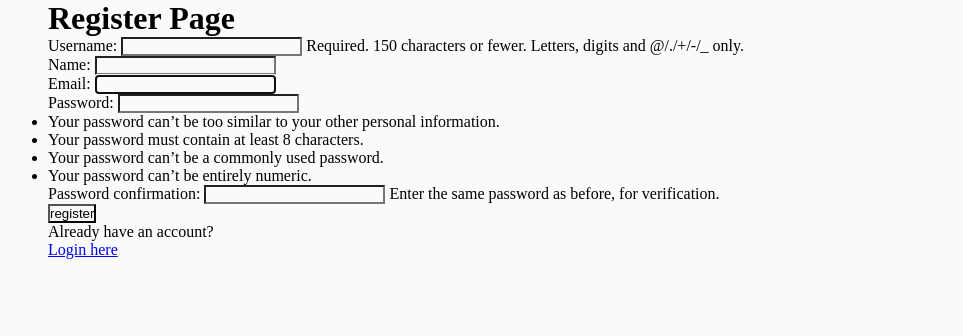
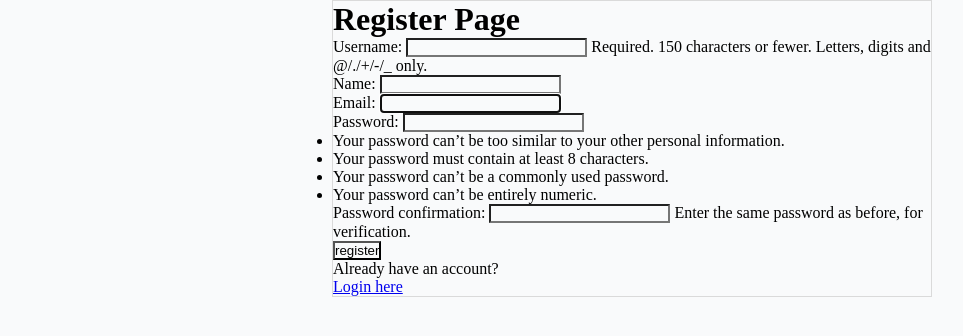
Before and after one commit to TimOsahenru/event-registration, a Django app: page /register/ in a window 1280 px wide. Shown: the part 75-411 px from the top of the page, without its empty margins (8-971 px from the left). Run offline with Django 4.2, Linux system fonts and the light colour scheme.

Commit message:
styling for pagination login form

```diff
--- a/app/views.py
+++ b/app/views.py
@@ -59,6 +59,7 @@ def home_page(request):
 		page = paginator.num_pages
 		users = paginator.page(page)
 
+	pages = list(range(1, (paginator.num_pages + 1)))
 	users = users[0:20]
 	events = Event.objects.all()
 	context = {'users': users, 'events': events, 'count': count, 'paginator': paginator}
--- a/requirements.txt
+++ b/requirements.txt
@@ -1,5 +1,6 @@
 asgiref==3.6.0
 Django==4.1.4
 django-environ==0.9.0
+django-resized==1.0.2
 Pillow==9.4.0
 sqlparse==0.4.3
--- a/static/css/main.css
+++ b/static/css/main.css
@@ -122,3 +122,16 @@ nav a{
     object-fit: cover;
     border-radius: 50%;
 }
+
+
+.paginator--wrapper{
+	disply: flex;
+	flex-wrapper: wrap;
+}
+
+
+.login-register--container{
+	max-width: 600px;
+	margin: 0 auto;
+	border: 1px solid rgb(218, 218, 218);
+}
--- a/templates/home.html
+++ b/templates/home.html
@@ -33,9 +33,9 @@
 </a>
 {% endfor %}
 </div>
-<div>
-{% for page in paginator.num_pages %}
-<p>test</p>
+<div class="section paginator--wrapper">
+{% for page in pages %}
+<a class="btn btn--primary" href="?page={{page}}">{{page}}</a>
 {% endfor %}
 </div>
 </section>
--- a/templates/login_register.html
+++ b/templates/login_register.html
@@ -3,6 +3,8 @@
 {% block content %}
 
 {% if page == 'login' %}
+
+<div class="login-register--container">
 
 <h1>Login Page</h1>
 
@@ -25,7 +27,11 @@
 </div>
 <p> Do not have an account? <a href="{% url 'register' %}">register</a></p>
 </form>
+</div>
+
 {% else %}
+
+<div class="login-register--container">
 <h1>Register Page</h1>
 <div>
 <form method="POST" action="{% url 'register' %}">
@@ -35,6 +41,7 @@
 <p>Already have an account? </p><a href="{% url 'login' %}">Login here</a>
 </form>
 </div>
+</div>
 {% endif %}
 
 {% endblock %}
```
Also changed, not shown: static/images/rtdxfbbo_400x400.jpeg (added).
